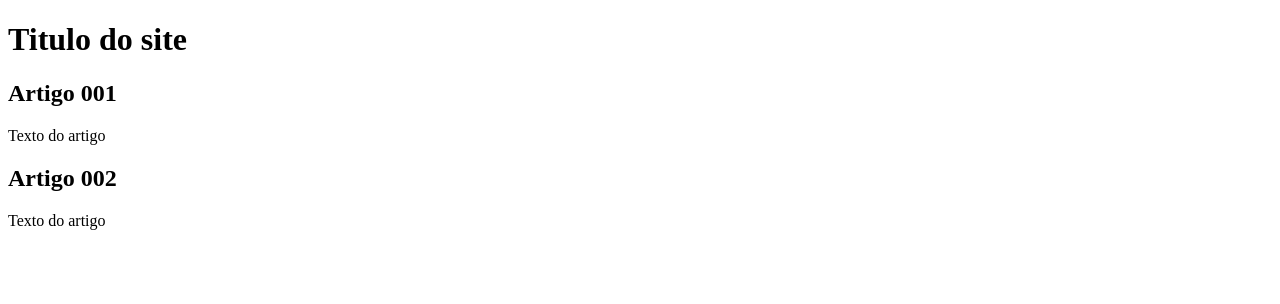
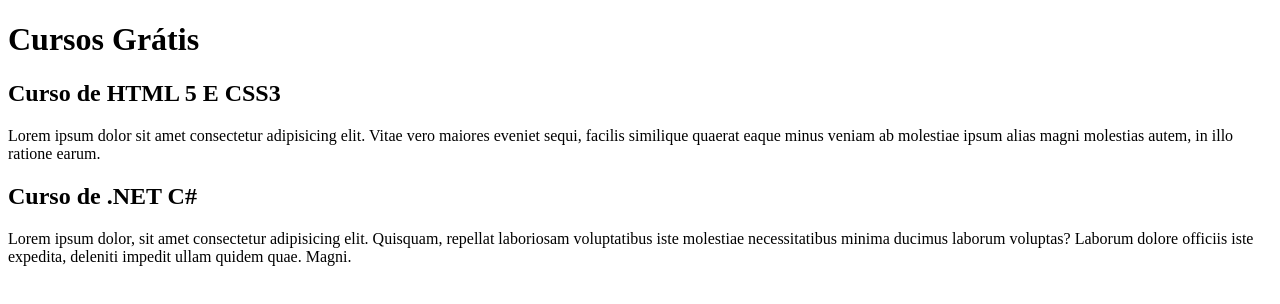
Before and after one commit to MatheusJhonatas/Projeto-site, a plain HTML site: page index.html in a window 1280 px wide. Drawn offline with Linux system fonts and the light colour scheme.

Commit message:
Comecei a escrever contéudo.

```diff
--- a/index.html
+++ b/index.html
@@ -8,15 +8,15 @@
 <body>
     <main>
         <header>
-            <h1> Titulo do site</h1>
+            <h1> Cursos Grátis </h1>
         </header>
         <article>
-            <h2>Artigo 001</h2>
-            <p>Texto do artigo</p>
+            <h2> Curso de HTML 5 E CSS3</h2>
+            <p>Lorem ipsum dolor sit amet consectetur adipisicing elit. Vitae vero maiores eveniet sequi, facilis similique quaerat eaque minus veniam ab molestiae ipsum alias magni molestias autem, in illo ratione earum.</p>
         </article>
         <article>
-            <h2>Artigo 002</h2>
-            <p>Texto do artigo</p>
+            <h2>Curso de .NET C#</h2>
+            <p>Lorem ipsum dolor, sit amet consectetur adipisicing elit. Quisquam, repellat laboriosam voluptatibus iste molestiae necessitatibus minima ducimus laborum voluptas? Laborum dolore officiis iste expedita, deleniti impedit ullam quidem quae. Magni.</p>
         </article>
     </main>
 </body>
```
